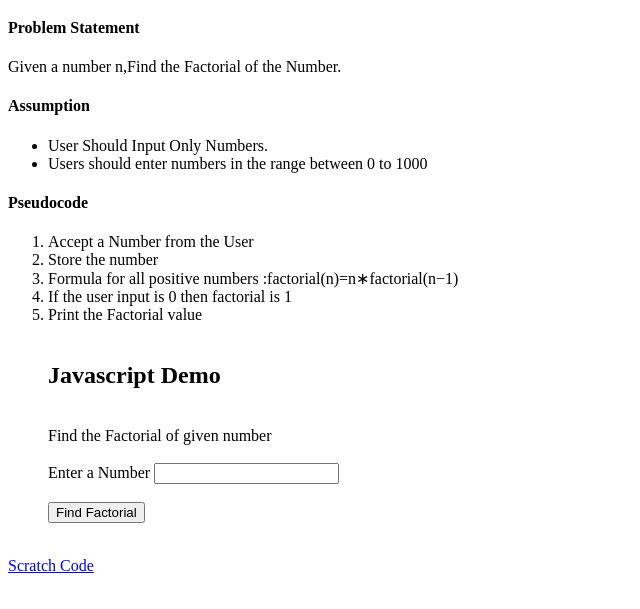
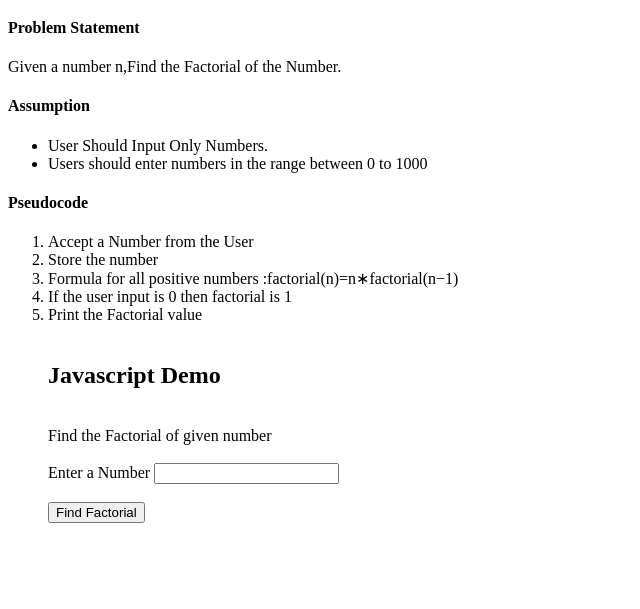
Before and after one commit to Ebalin1411/Math-Operations, a plain HTML site: page findFactorial.html in a window 1280 px wide. Shown: the part 61-670 px from the top of the page, without its empty margins (0-640 px from the left). Drawn offline with Linux system fonts and the light colour scheme.

Commit message:
only javascript included

```diff
--- a/findFactorial.html
+++ b/findFactorial.html
@@ -46,7 +46,7 @@
     </ol>
 
     <br>
-    <a href="https://scratch.mit.edu/projects/724693433">Scratch Code</a>
+
     <br>
     <script src="./assets/js/findFactorialOfNum.js"></script>
 </body>
```
Also changed, not shown: assets/js/findFactorialOfNum.js (+0 -8 lines).
